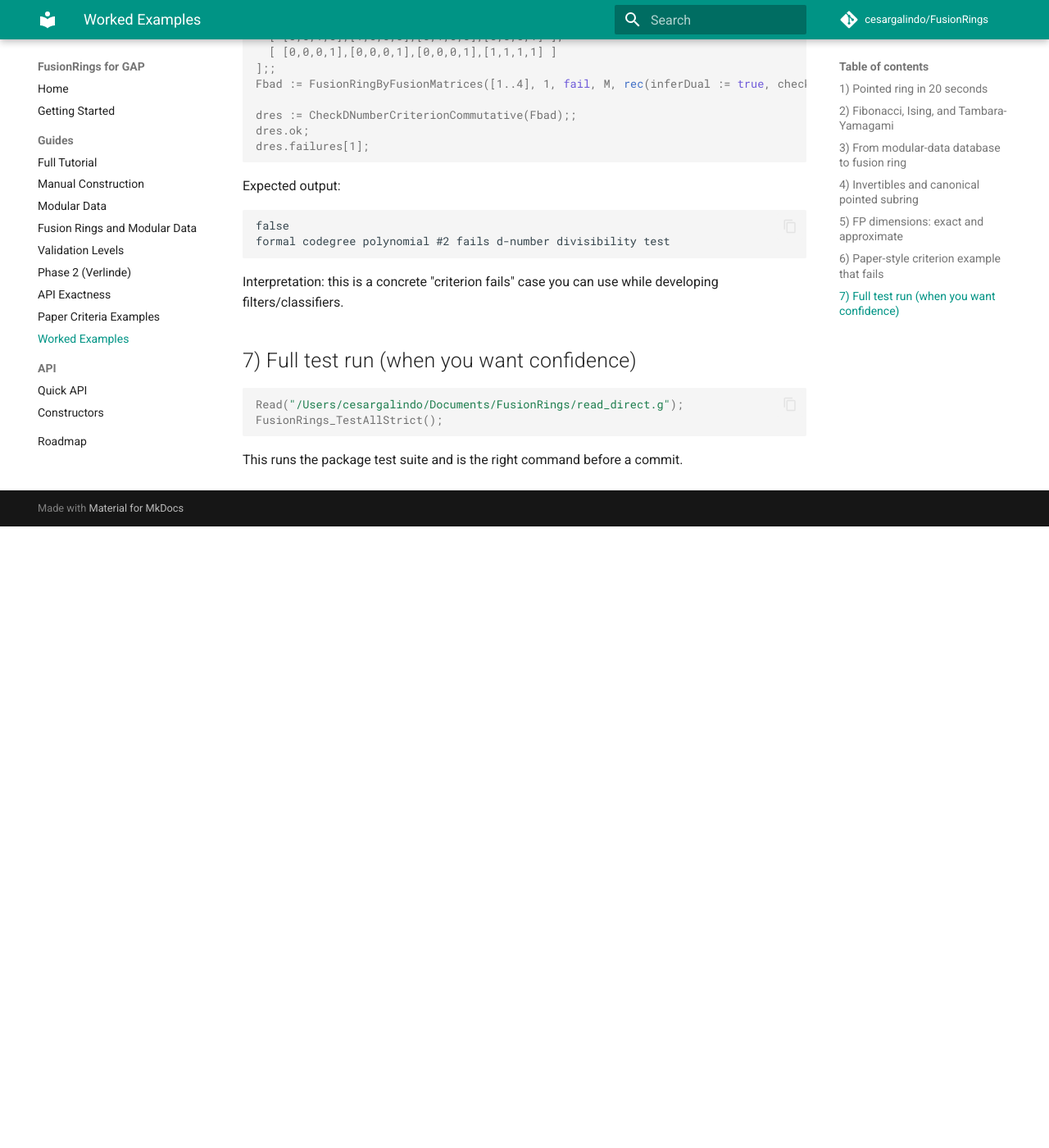
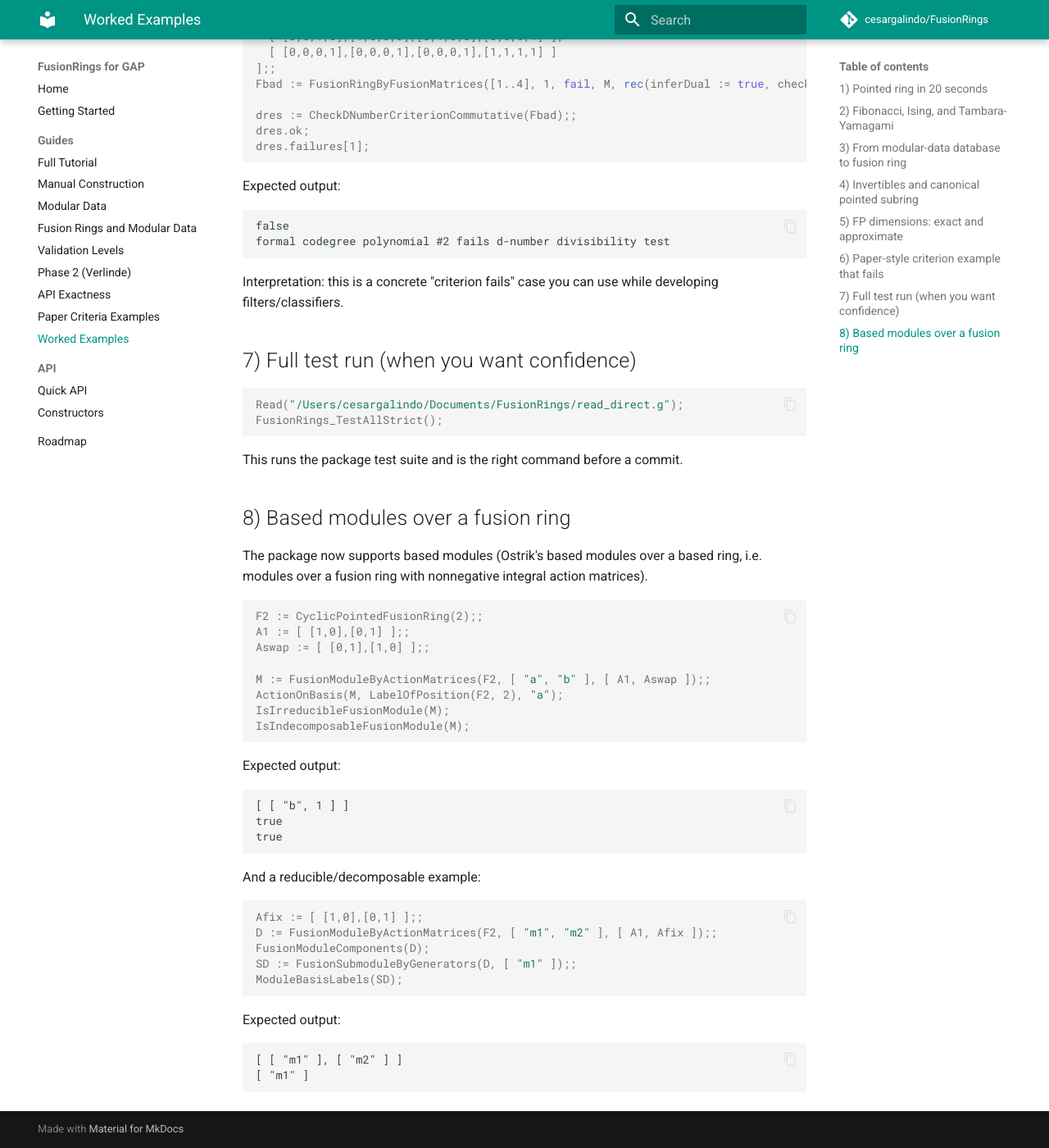
Before and after one commit to cesarneyit-code/FusionRings, an MkDocs documentation site: the page built from webdocs/guide/examples.md, in a window 1280 px wide and 1400 px high, scrolled down 2816 px. Shown: the whole window at 82% size. Built offline with MkDocs 1.6.1 and Material for MkDocs 9.7.7, drawn with Linux system fonts in a browser that asks for light colours; comment, search, counter and statistics services are not loaded; before the commit the page ends 3458 px from its top, so only the background shows below that.

Commit message:
Add based fusion-module APIs with submodule and equivalence tools

````diff
--- a/webdocs/guide/examples.md
+++ b/webdocs/guide/examples.md
@@ -171,3 +171,45 @@ FusionRings_TestAllStrict();
 ```
 
 This runs the package test suite and is the right command before a commit.
+
+## 8) Based modules over a fusion ring
+
+The package now supports based modules (Ostrik's based modules over a based
+ring, i.e. modules over a fusion ring with nonnegative integral action
+matrices).
+
+```gap
+F2 := CyclicPointedFusionRing(2);;
+A1 := [ [1,0],[0,1] ];;
+Aswap := [ [0,1],[1,0] ];;
+
+M := FusionModuleByActionMatrices(F2, [ "a", "b" ], [ A1, Aswap ]);;
+ActionOnBasis(M, LabelOfPosition(F2, 2), "a");
+IsIrreducibleFusionModule(M);
+IsIndecomposableFusionModule(M);
+```
+
+Expected output:
+
+```text
+[ [ "b", 1 ] ]
+true
+true
+```
+
+And a reducible/decomposable example:
+
+```gap
+Afix := [ [1,0],[0,1] ];;
+D := FusionModuleByActionMatrices(F2, [ "m1", "m2" ], [ A1, Afix ]);;
+FusionModuleComponents(D);
+SD := FusionSubmoduleByGenerators(D, [ "m1" ]);;
+ModuleBasisLabels(SD);
+```
+
+Expected output:
+
+```text
+[ [ "m1" ], [ "m2" ] ]
+[ "m1" ]
+```
````
Also changed, not shown: pkg/FusionRings/README.md (+4 -0 lines), pkg/FusionRings/doc/main.xml (+22 -0 lines), webdocs/api/quick-api.md (+11 -0 lines), 3 other files.
